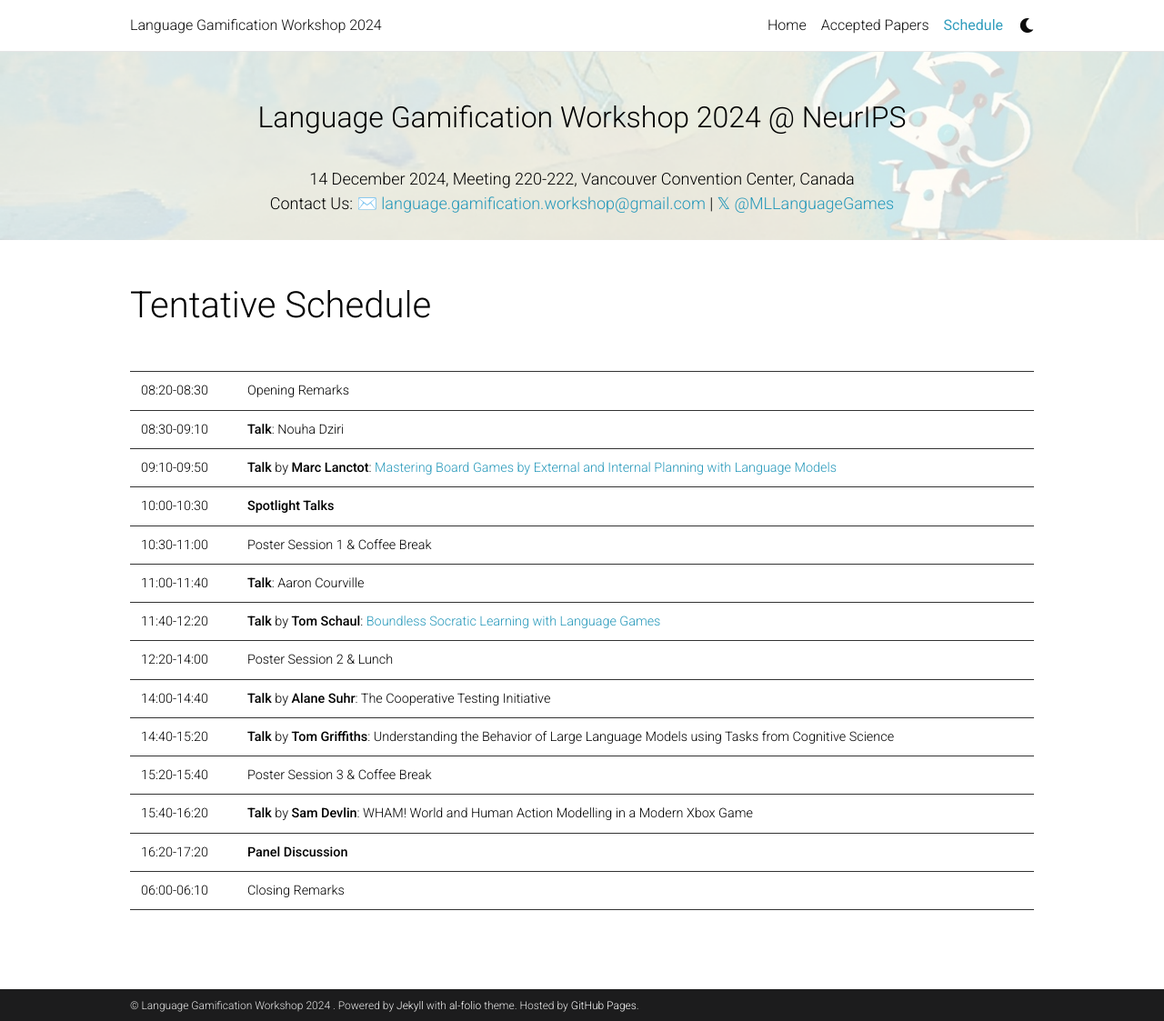
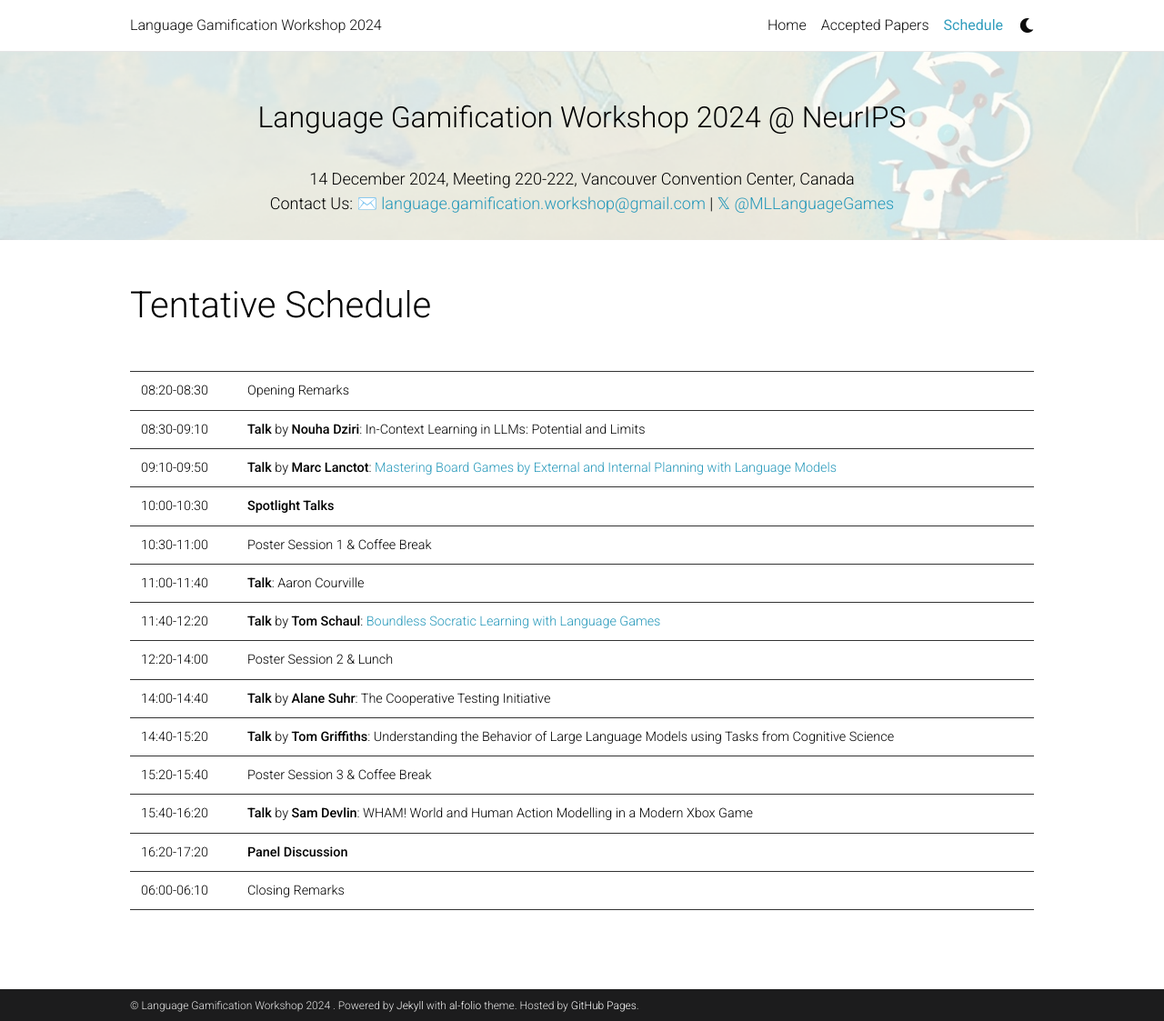
Before and after one commit to opensourcing-foundation-models/opensourcing-foundation-models.github.io, a Jekyll site: the page built from _pages/schedule.md, in a window 1280 px wide and 1123 px high. Shown: the whole window at 91% size. Built offline with Jekyll 4.4.1, drawn with Linux system fonts in a browser that asks for light colours; emoji names are drawn with the system emoji font; comment, search, counter and statistics services are not loaded; a style sheet for code colours, icons or effects is not loaded.

Commit message:
update Nouha's talk title

```diff
--- a/_pages/schedule.md
+++ b/_pages/schedule.md
@@ -11,7 +11,7 @@ nav_order: 3
 <br>
 
 | 08:20-08:30  | Opening Remarks |
-| 08:30-09:10  | **Talk**: Nouha Dziri |
+| 08:30-09:10  | **Talk** by **Nouha Dziri**: In-Context Learning in LLMs: Potential and Limits |
 | 09:10-09:50  | **Talk** by **Marc Lanctot**: [Mastering Board Games by External and Internal Planning with Language Models](https://deepmind.google/research/publications/139455/) |
 | 10:00-10:30  | **Spotlight Talks** |
 | 10:30-11:00  | Poster Session 1 & Coffee Break |
```
